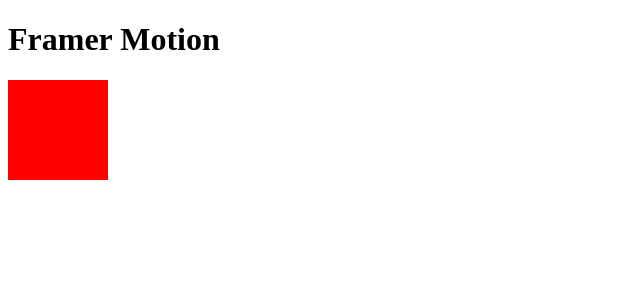
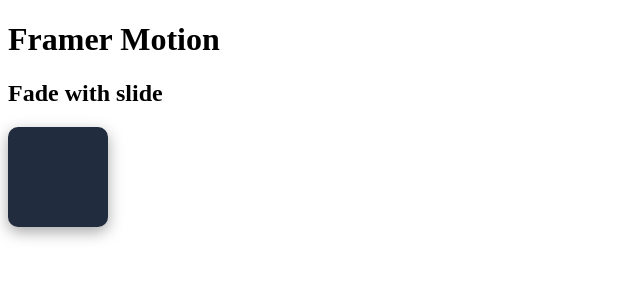
Before and after one commit to jonit-dev/react-simple-modal, a React (Create React App) app: page / in a window 1280 px wide. Shown: the top 300 px of the page, without its empty margins (0-640 px from the left). Built offline with nearby package versions, Linux system fonts and the light colour scheme.

Commit message:
fade animations

```diff
--- a/src/App.tsx
+++ b/src/App.tsx
@@ -3,30 +3,26 @@
 
 import { Fade } from "./animations/Fade";
 
-
-
 function App() {
-
-
-
   return (
     <>
-    <h1>Framer Motion</h1>
+      <h1>Framer Motion</h1>
 
-
-
-<Fade direction="in">
-<Box/>
-
-</Fade>
+      <h2>Fade with slide</h2>
+      <Fade direction="in" slideEntrance>
+        <Box />
+      </Fade>
     </>
   );
 }
 
 const Box = styled.div`
-  background-color: red;
+  background-color: #222c3f;
+  box-shadow: rgba(0, 0, 0, 0.35) 0px 5px 15px;
+
+  border-radius: 10px;
   width: 100px;
   height: 100px;
-`
+`;
 
 export default App;
--- a/src/animations/Fade.tsx
+++ b/src/animations/Fade.tsx
@@ -1,33 +1,30 @@
 import { motion } from "framer-motion";
 import React from "react";
 
-
-
 interface IProps {
-  direction: "in" | "out"
-  children: React.ReactNode
+  direction: "in" | "out";
+  slideEntrance?: boolean;
+  children: React.ReactNode;
 }
 
-export const Fade: React.FC<IProps> = ({direction, children}) => {
-
-
+export const Fade: React.FC<IProps> = ({
+  direction,
+  children,
+  slideEntrance,
+}) => {
   const animation = {
     initial: {
-      opacity: direction === "in" ? 0 : 1
+      opacity: direction === "in" ? 0 : 1,
+      y: slideEntrance ? -20 : undefined,
     },
     animate: {
       opacity: direction === "in" ? 1 : 0,
+      y: slideEntrance ? 0 : undefined,
     },
     transition: {
-      duration: 1// in seconds
-    }
-  }
+      duration: 1, // in seconds
+    },
+  };
 
-
-
-  return (
-    <motion.div {...animation}>
-      {children}
-    </motion.div>
-  );
+  return <motion.div {...animation}>{children}</motion.div>;
 };
```
Also changed, not shown: 1 other file (tests, documents, lock files or other folders).
